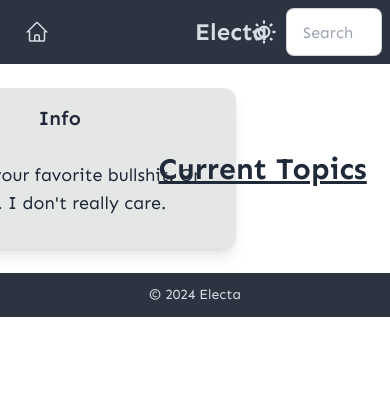
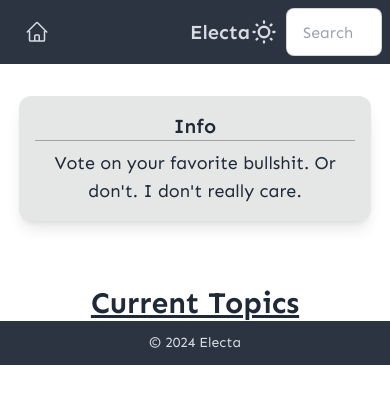
Before and after one commit to aileks/electa, a Next.js app: page / in a window 390 px wide. Shown: the top 404 px of the page. Built offline with nearby package versions, Linux system fonts and the light colour scheme; no server answers; the database is empty.

Commit message:
some design updates

```diff
--- a/app/components/nav.tsx
+++ b/app/components/nav.tsx
@@ -24,17 +24,18 @@ export default function Nav() {
           </Link>
         </section>
 
-        <h3 className="absolute left-1/2 text-2xl font-bold">Electa</h3>
+        <section className="flex-1 justify-between">
+          <h3 className="text-xl font-semibold">Electa</h3>
 
-        <section className="flex-none gap-2">
+          <div className="flex space-x-2">
             <ThemeChanger />
-
             <div className="form-control">
               <input
                 type="text"
                 placeholder="Search"
-              className="input input-bordered w-24 md:w-auto"
+                className="text-content-neutral input input-bordered w-24 md:w-auto"
               />
+            </div>
           </div>
         </section>
       </header>
--- a/app/components/theme-changer.tsx
+++ b/app/components/theme-changer.tsx
@@ -2,7 +2,17 @@
 import { useEffect, useState } from 'react';
 
 export default function ThemeChanger() {
-  const [theme, setTheme] = useState(localStorage.getItem('theme') || 'light');
+  const [theme, setTheme] = useState('light');
+
+  useEffect(() => {
+    const localTheme = localStorage.getItem('theme');
+    if (localTheme) {
+      setTheme(localTheme);
+    } else {
+      document.documentElement.setAttribute('data-theme', 'light');
+      localStorage.setItem('theme', 'light');
+    }
+  }, []);
 
   useEffect(() => {
     document.documentElement.setAttribute('data-theme', theme);
@@ -10,7 +20,7 @@ export default function ThemeChanger() {
   }, [theme]);
 
   const toggleTheme = () => {
-    setTheme((prevTheme) => (prevTheme === 'light' ? 'dark' : 'light'));
+    setTheme((prevTheme) => (prevTheme === 'light' ? 'dim' : 'light'));
   };
 
   return (
@@ -19,7 +29,7 @@ export default function ThemeChanger() {
         <input
           type="checkbox"
           className="theme-controller"
-          value="dark"
+          value="light"
           checked={theme === 'light'}
           onChange={toggleTheme}
         />
--- a/app/components/voting-topics.tsx
+++ b/app/components/voting-topic-cards.tsx
@@ -3,7 +3,7 @@ import Link from 'next/link';
 
 const prisma = new PrismaClient();
 
-export default async function VotingTopics() {
+export default async function VotingTopicCards() {
   const votingTopics = await prisma.votingTopic.findMany();
 
   return (
@@ -11,10 +11,12 @@ export default async function VotingTopics() {
       {votingTopics.map((topic: any) => (
         <div
           key={topic.id}
-          className="card w-2/3 bg-base-300 text-base-content shadow-xl transition-all duration-200 hover:bg-base-200"
+          className="card w-full bg-base-300 text-base-content shadow-xl transition-all duration-200 hover:bg-base-200 md:w-2/3"
         >
-          <div className="card-body">
-            <h3 className="card-title">{topic.title}</h3>
+          <div className="card-body space-y-2">
+            <h3 className="card-title border-b border-neutral-400 pb-1">
+              {topic.title}
+            </h3>
 
             <p className="line-clamp-2">{topic.description}</p>
 
--- a/app/page.tsx
+++ b/app/page.tsx
@@ -1,14 +1,16 @@
-import VotingTopics from './components/voting-topics';
+import VotingTopicCards from './components/voting-topic-cards';
 
 export default function Home() {
   return (
     <>
-      <main className="w-screen-lg grid flex-grow grid-cols-3 place-items-center gap-4">
-        <aside className="col-start-1 my-6 flex max-w-screen-sm flex-col divide-y self-start rounded-xl bg-base-300 p-4 text-center text-base-content shadow-lg">
-          <h3 className="mb-3 text-xl font-semibold">Info</h3>
+      <main className="md:w-screen-lg grid w-full flex-grow grid-cols-1 place-items-center gap-4 md:grid-cols-3">
+        <aside className="mb-4 mt-8 flex flex-col self-start rounded-xl bg-base-300 p-4 text-center text-base-content shadow-lg md:col-start-1">
+          <h3 className="border-b border-neutral-400 text-xl font-semibold ">
+            Info
+          </h3>
 
-          <div className="w-80 self-center">
-            <p className="my-4 text-lg">
+          <div className="mt-2 w-80 self-center">
+            <p className="text-lg">
               Vote on your favorite bullshit. Or don&apos;t. I don&apos;t really
               care.
             </p>
@@ -17,11 +19,13 @@ export default function Home() {
 
         <section
           id="voting-cards"
-          className="col-span-2 col-start-2 my-4 flex flex-col space-y-8"
+          className="mx-2 mt-8 flex flex-col space-y-8 md:col-span-2 md:col-start-2"
         >
-          <h1 className="text-3xl font-bold underline">Current Topics</h1>
+          <h1 className="text-center text-3xl font-bold underline md:text-left">
+            Current Topics
+          </h1>
 
-          <VotingTopics />
+          <VotingTopicCards />
         </section>
       </main>
 
--- a/tailwind.config.ts
+++ b/tailwind.config.ts
@@ -17,9 +17,7 @@ const config: Config = {
   },
   plugins: [require('@tailwindcss/typography'), require('daisyui')],
   daisyui: {
-    themes: ['light', 'sunset'],
-    darkTheme: 'sunset',
-    ligthTheme: 'fantasy',
+    themes: ['light', 'dim'],
   },
 };
 export default config;
```
Lines whose indentation alone changed are shown as unchanged.
